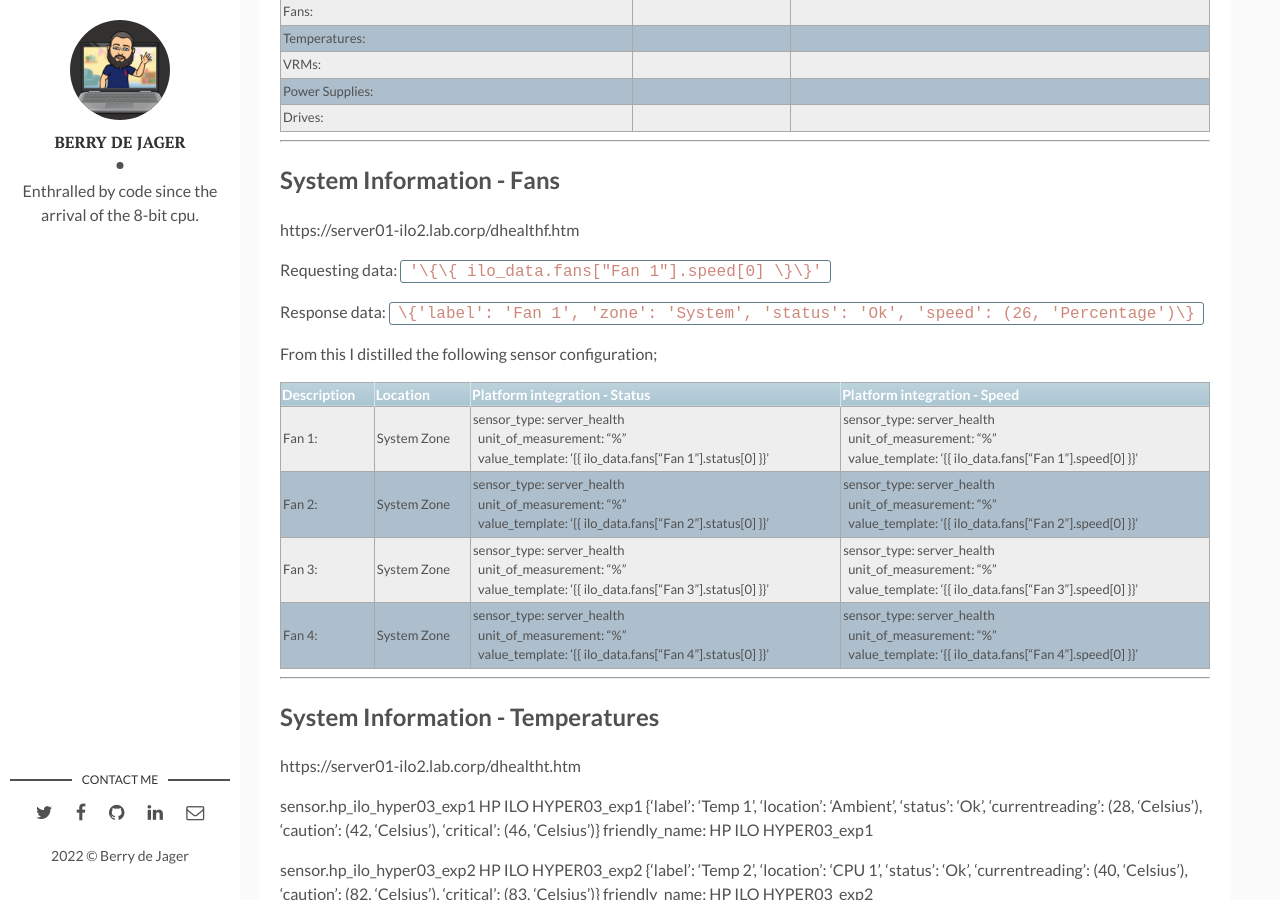
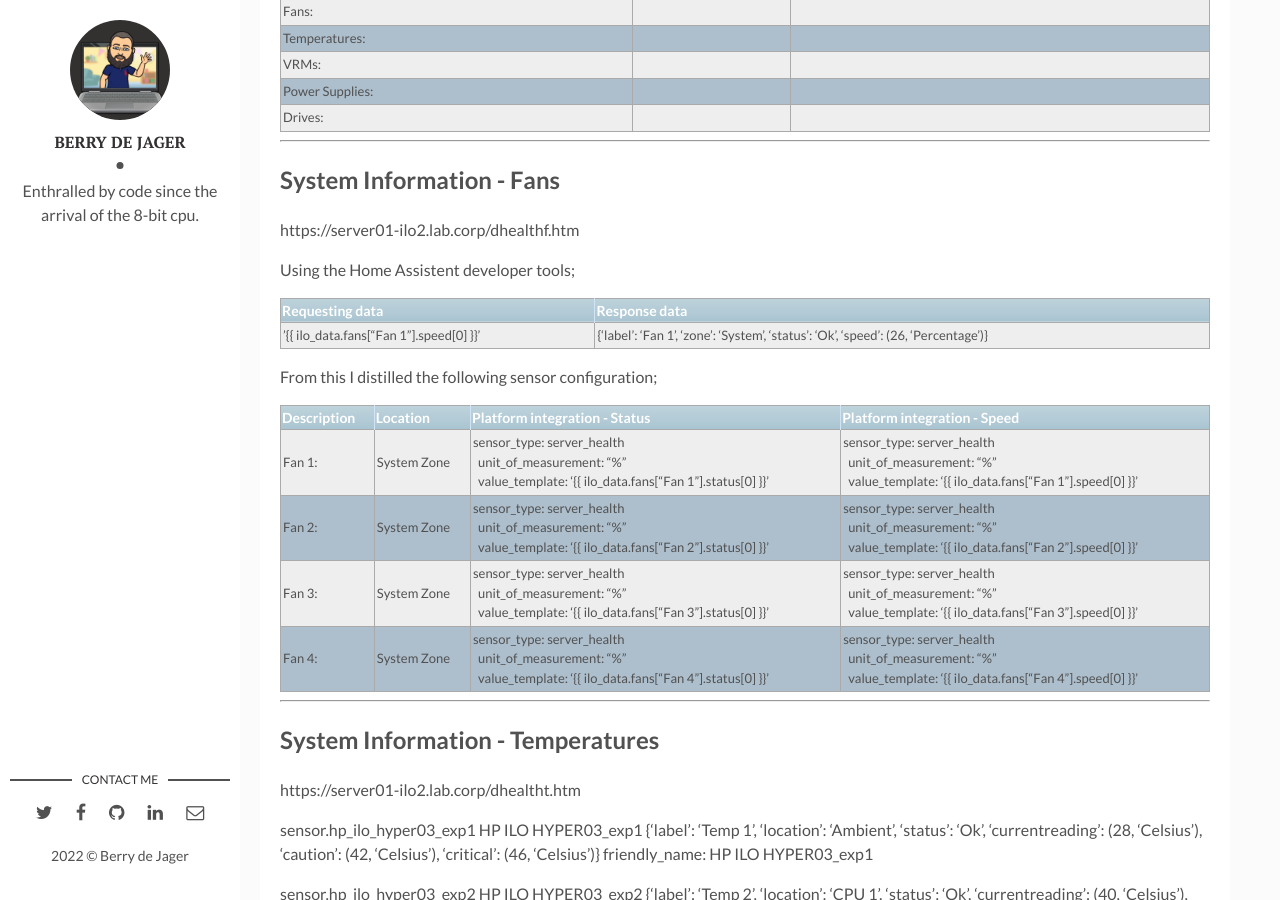
Before and after one commit to berrydejager/code, a Jekyll site: the page built from _posts/2022-04-26-Home-Assistant-iLO2.markdown, in a window 1280 px wide and 900 px high, scrolled down 2308 px. Built offline with Jekyll 4.4.1, drawn with Linux system fonts in a browser that asks for light colours.

Commit message:
Update 2022-04-26-Home-Assistant-iLO2.markdown

````diff
--- a/_posts/2022-04-26-Home-Assistant-iLO2.markdown
+++ b/_posts/2022-04-26-Home-Assistant-iLO2.markdown
@@ -77,11 +77,11 @@ https://server01-ilo2.lab.corp/dhealth.htm
 
 https://server01-ilo2.lab.corp/dhealthf.htm
 
-Requesting data:
-``` '\{\{ ilo_data.fans["Fan 1"].speed[0] \}\}' ```
+Using the Home Assistent developer tools;
 
-Response data:
-``` \{'label': 'Fan 1', 'zone': 'System', 'status': 'Ok', 'speed': (26, 'Percentage')\}```
+| Requesting data | Response data |
+| ---             | ---           |
+| '\{\{ ilo_data.fans["Fan 1"].speed[0] \}\}' | \{'label': 'Fan 1', 'zone': 'System', 'status': 'Ok', 'speed': (26, 'Percentage')\} |
 
 From this I distilled the following sensor configuration;
 
````
